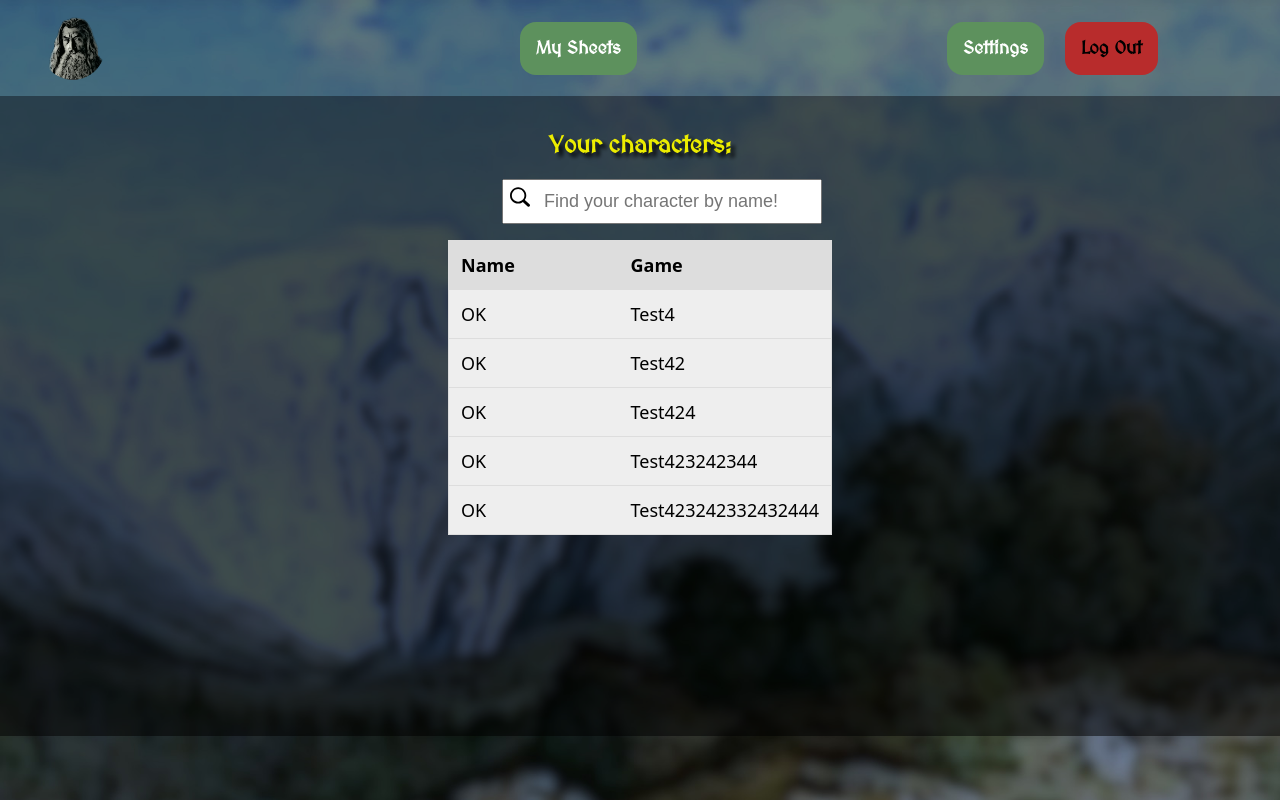
After one commit to sirBaggins/shire_rpg, a Flask app: page /games in a window 1280 px wide. The commit adds this page. Run offline with Flask 3, Linux system fonts and the light colour scheme; a user stored in the database is signed in; some libraries are stand-ins or nearby versions.

Commit message:
update session and sheets

```diff
--- a/app.py
+++ b/app.py
@@ -1,3 +1,5 @@
+from os import urandom
+
 from cs50 import SQL
 from flask import Flask, flash, redirect, url_for, render_template, request, session
 from flask_session import Session
@@ -48,7 +50,8 @@ def register():
             return redirect(url_for("register"))
 
         password = generate_password_hash(password)
-        db.execute("INSERT INTO users (email, hash) VALUES (?, ?)", email, password)
+        session_id = str(urandom(64))
+        db.execute("INSERT INTO users (email, hash, session_id) VALUES (?, ?, ?)", email, password, session_id)
         if db.execute("SELECT * FROM users WHERE email = ?", email):
             flash("Successfully registered.", "success")
             return redirect(url_for("login"))
@@ -78,7 +81,9 @@ def login():
             flash("User not found", "error")
             return redirect(url_for("login"))
         elif check_password_hash(query[0]["hash"], password):
-            session["user_id"] = query[0]["user_id"]
+            # Login ok
+            session["user_id"] = query[0]["session_id"]
+            session["id"] = query[0]["user_id"]
             return redirect(url_for("index"))
         else:
             flash("Password didn't fit well...", "error")
@@ -89,3 +94,21 @@ def login():
 def logout():
     session.clear()
     return redirect(url_for("index"))
+
+
+@app.route("/settings")
+@login_required
+def settings():
+    return render_template("settings.html")
+
+
+@app.route("/games", methods=["GET", "POST"])
+@login_required
+def games():
+    if request.method == "GET":
+        id = session.get("id")
+        games = db.execute("SELECT name, game, id FROM sheets WHERE user_id = ?", id)
+        return render_template("games.html", games=games)
+    else:
+        character = request.form.get("characters")
+        return str(character)
--- a/helpers.py
+++ b/helpers.py
@@ -1,5 +1,6 @@
 from re import compile, fullmatch
 
+from cs50 import SQL
 from flask import redirect, request, session, redirect
 from functools import wraps
 
--- a/static/styles.css
+++ b/static/styles.css
@@ -36,8 +36,69 @@ header {
     display: flex;
     align-items: center;
     justify-content: space-around;
-    max-width: 100%;
+    width: 100%;
     margin: 0 1rem;
+}
+
+.icon {
+    font-size: xx-large;
+    padding: 1rem;
+
+}
+
+.alt__header__content {
+    display: none;
+    height: max-content;
+    justify-content: left;
+
+}
+
+.dropdown__content {
+    display: none;
+}
+
+.dropdown__content_show {
+    display: block;
+    width: 100%;
+}
+
+.dropdown__content_show a {
+    display: block;
+    font-size: x-large;
+    text-transform: capitalize;
+    font-weight: bold;
+    background-color: rgba(22, 22, 22, 0.37);
+    padding: 0.5rem 2rem;
+}
+
+.dropdown__content_show a:hover {
+    background-color: rgba(22, 22, 22, 0.733);
+}
+
+.alt__button {
+    width: 100%;
+    justify-content: center;
+    background-color: rgba(0, 0, 0, 0);
+    border: none;
+}
+
+#alt__button:focus {
+    outline: none;
+    box-shadow: none;
+}
+
+@media screen and (max-width: 900px) {
+    .header__content {
+        display: none;
+    }
+
+    .alt__header__content {
+        display: flex;
+    }
+}
+
+.nav-grid {
+    width: 30%;
 }
 
 ul {
@@ -50,6 +111,7 @@ li {
 }
 
 a {
+    white-space: nowrap;
     text-decoration: none;
     color: inherit;
 }
--- /dev/null
+++ b/templates/games.html
@@ -0,0 +1,133 @@
+{% extends "layout.html" %}
+
+{% block title %}Games{% endblock %}
+
+{% block main %}
+
+
+<div class="games">
+    <div class="games__container">
+
+
+        <h2 style="text-align: center;" class="medfont yellow-shadow">Your characters:</h2>
+
+        <div name="searchBar">
+
+            <svg version="1.1" id="search_icon" xmlns="http://www.w3.org/2000/svg"
+                xmlns:xlink="http://www.w3.org/1999/xlink" width="20px" height="20px" viewBox="0 0 122.879 119.799"
+                enable-background="new 0 0 122.879 119.799" xml:space="preserve">
+                <g>
+                    <path
+                        d="M49.988,0h0.016v0.007C63.803,0.011,76.298,5.608,85.34,14.652c9.027,9.031,14.619,21.515,14.628,35.303h0.007v0.033v0.04 h-0.007c-0.005,5.557-0.917,10.905-2.594,15.892c-0.281,0.837-0.575,1.641-0.877,2.409v0.007c-1.446,3.66-3.315,7.12-5.547,10.307 l29.082,26.139l0.018,0.016l0.157,0.146l0.011,0.011c1.642,1.563,2.536,3.656,2.649,5.78c0.11,2.1-0.543,4.248-1.979,5.971 l-0.011,0.016l-0.175,0.203l-0.035,0.035l-0.146,0.16l-0.016,0.021c-1.565,1.642-3.654,2.534-5.78,2.646 c-2.097,0.111-4.247-0.54-5.971-1.978l-0.015-0.011l-0.204-0.175l-0.029-0.024L78.761,90.865c-0.88,0.62-1.778,1.209-2.687,1.765 c-1.233,0.755-2.51,1.466-3.813,2.115c-6.699,3.342-14.269,5.222-22.272,5.222v0.007h-0.016v-0.007 c-13.799-0.004-26.296-5.601-35.338-14.645C5.605,76.291,0.016,63.805,0.007,50.021H0v-0.033v-0.016h0.007 c0.004-13.799,5.601-26.296,14.645-35.338C23.683,5.608,36.167,0.016,49.955,0.007V0H49.988L49.988,0z M50.004,11.21v0.007h-0.016 h-0.033V11.21c-10.686,0.007-20.372,4.35-27.384,11.359C15.56,29.578,11.213,39.274,11.21,49.973h0.007v0.016v0.033H11.21 c0.007,10.686,4.347,20.367,11.359,27.381c7.009,7.012,16.705,11.359,27.403,11.361v-0.007h0.016h0.033v0.007 c10.686-0.007,20.368-4.348,27.382-11.359c7.011-7.009,11.358-16.702,11.36-27.4h-0.006v-0.016v-0.033h0.006 c-0.006-10.686-4.35-20.372-11.358-27.384C70.396,15.56,60.703,11.213,50.004,11.21L50.004,11.21z" />
+                </g>
+            </svg>
+
+
+            <input type="text" id="search" onkeyup="search_char()" placeholder="Find your character by name!">
+
+        </div>
+
+        <table id="myTable">
+            <tr class="header">
+                <th style="width:60%;">Name</th>
+                <th style="width:40%;">Game</th>
+            </tr>
+
+            {% for game in games %}
+            <tr>
+                <td onclick="location.href = '/sheet/{{game.id}}'" style="cursor: pointer;">{{ game.name|upper
+                    }}</td>
+                <td onclick="location.href = '/sheet/{{game.id}}'" style="cursor: pointer;">{{game.game|capitalize}}
+                </td>
+
+            </tr>
+            {% endfor %}
+        </table>
+    </div>
+</div>
+
+
+
+
+<style>
+    .games {
+        display: flex;
+        flex-wrap: wrap;
+        justify-content: center;
+
+        min-height: 80vh;
+        max-height: fit-content;
+
+        background-color: rgba(0, 0, 0, 0.514);
+    }
+
+    .games__container {
+        min-width: 15rem;
+        width: 30%;
+        padding: 1rem 2rem;
+        display: flex;
+        flex-direction: column;
+        align-items: center;
+    }
+
+    .searchBar {
+        display: none;
+    }
+
+    #search_icon {
+        position: absolute;
+        margin-left: 8px;
+        margin-top: 8px;
+    }
+
+    #search {
+        padding: 10px 0 10px 40px;
+        margin: 0 0 1rem 0;
+        width: 100%;
+
+        font-size: large;
+
+    }
+
+    #myTable {
+        background-color: #eee;
+        border-collapse: collapse;
+        width: 100%;
+        border: 1px solid #ddd;
+        font-size: 18px;
+    }
+
+    #myTable th,
+    #myTable td {
+        text-align: left;
+        padding: 12px;
+    }
+
+    #myTable tr {
+        border-bottom: 1px solid #ddd;
+    }
+
+    #myTable tr.header,
+    #myTable tr:hover {
+        background-color: #ddd;
+    }
+</style>
+
+<script>
+    function search_char() {
+        var input, filter, table, tr, td, i, txtValue;
+        input = document.getElementById(" search"); filter = input.value.toUpperCase();
+        table = document.getElementById("myTable"); tr = table.getElementsByTagName("tr"); for (i = 0; i <
+            tr.length; i++) {
+            td = tr[i].getElementsByTagName("td")[0]; if (td) {
+                txtValue = td.textContent ||
+                    td.innerText; if (txtValue.toUpperCase().indexOf(filter) > -1) {
+                        tr[i].style.display = "";
+                    } else {
+                    tr[i].style.display = "none";
+                }
+            }
+        }
+    }
+</script>
+{% endblock %}
--- a/templates/index.html
+++ b/templates/index.html
@@ -31,6 +31,7 @@
                 Sheet attributes are fixed on read mode, but some might be changeble.
             </p>
 
+            {% if not session["user_id"] %}
             <h3 class="yellow-shadow center-text">Log in to access your sheets!</h3>
             <br>
             <div class="center-text">
@@ -38,6 +39,7 @@
 
                 <a href="/register" class="nav__btn register__btn">register</a>
             </div>
+            {% endif %}
             <br>
         </div>
 
--- a/templates/layout.html
+++ b/templates/layout.html
@@ -40,28 +40,44 @@
     <!-- navbar local -->
     <header>
         <div class="header__content medfont">
+            <div class="nav-grid">
                 <i>
                     <a href=" /" class="logo">
                         <img src="../static/bg/logo.png" alt="logo" class="logo__img">
                     </a>
                 </i>
+            </div>
+            <div class="nav-grid">
                 <nav>
                     <ul>
                         <li>
-                        <a href="/games" class="nav__btn">My characters</a>
+                            <a href="/games" class="nav__btn">My sheets</a>
                         </li>
                     </ul>
                 </nav>
+            </div>
+            <div class="nav-grid">
                 <nav>
                     <ul>
                         <li>
-                        <a href="/profile" class="nav__btn">profile</a>
+                            <a href="/settings" class="nav__btn">Settings</a>
                         </li>
                         <li>
                             <a href="/logout" class="nav__btn logout__btn">log out</a>
                         </li>
                     </ul>
                 </nav>
+            </div>
+        </div>
+        <div class="alt__header__content">
+            <div>
+                <a href="javascript:void(0);" class="icon" onclick="alt__button()">&#9776</a>
+            </div>
+            <div class="dropdown__content" id="dropdown__content">
+                <a href="/games" style="color: rgb(20, 128, 20);">My sheets</a>
+                <a href="/settings" style="color: rgb(117, 128, 20);">settings</a>
+                <a href="/logout" style="color: rgb(100, 10, 10);">logout</a>
+            </div>
         </div>
     </header>
     {% endif %}
@@ -73,4 +89,15 @@
 
 </body>
 
+<script>
+    function alt__button() {
+        let _ = document.getElementById("dropdown__content");
+        if (_.className === "dropdown__content") {
+            _.className += "_show";
+        } else {
+            _.className = "dropdown__content";
+        }
+    }
+</script>
+
 </html>
```
Also changed, not shown: templates/settings.html (added, +7 -0 lines), shire.db, 1 other file. Lines whose indentation alone changed are shown as unchanged.
